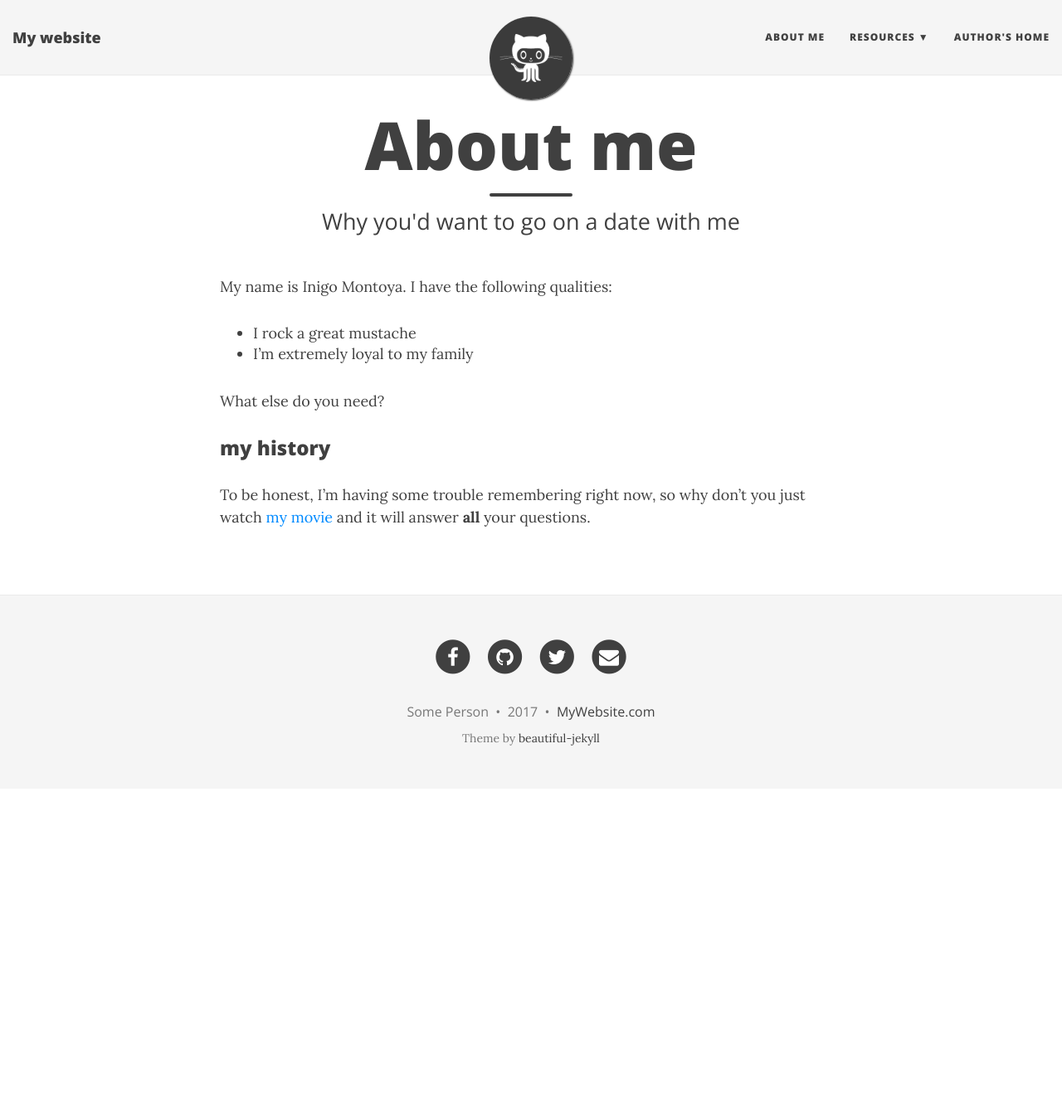
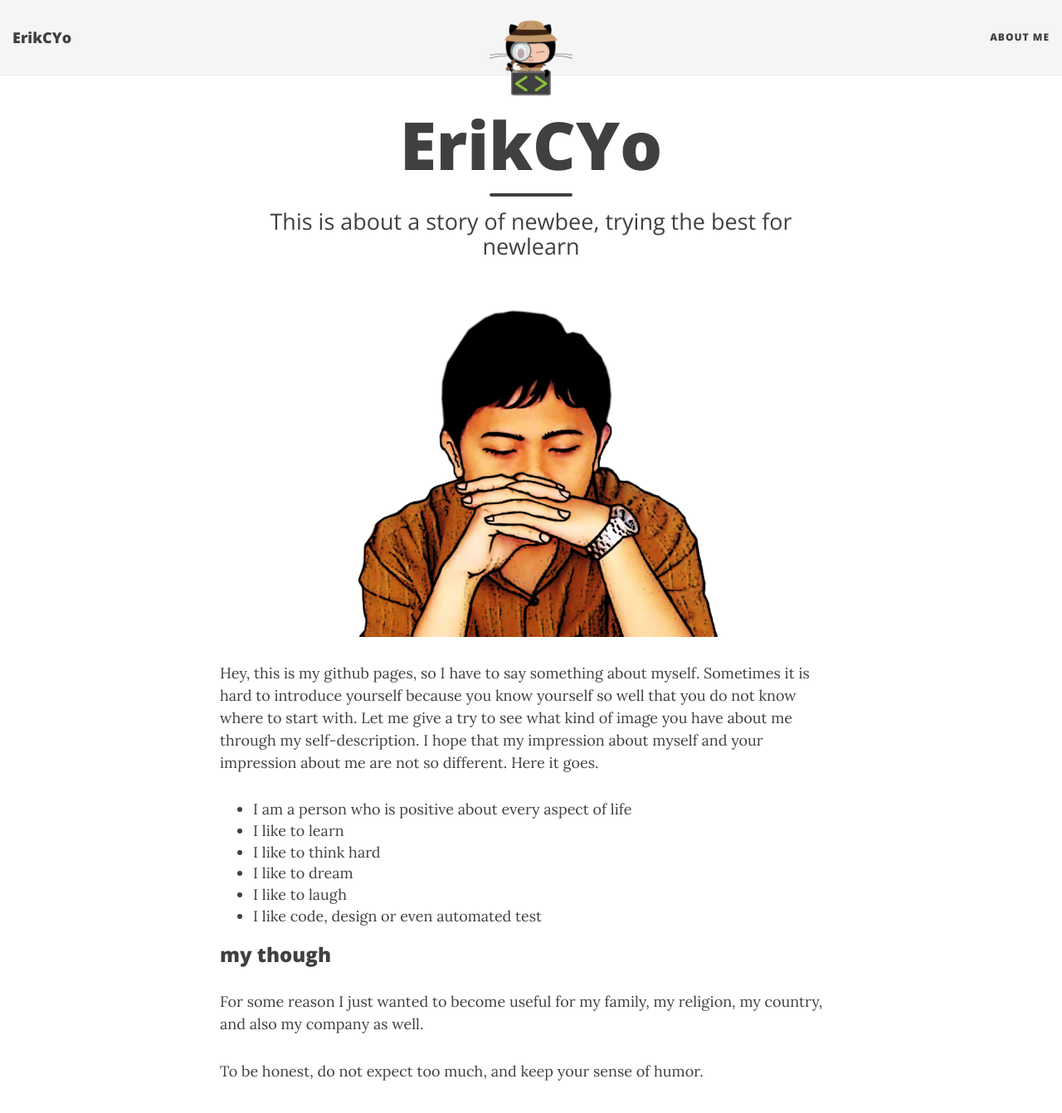
Before and after one commit to erikcyo/erikcyo.github.io, a Jekyll site: the page built from aboutme.md, in a window 1280 px wide and 1400 px high. Shown: the top 1342 px of the window at 83% size. Built offline with Jekyll 4.4.1, drawn with Linux system fonts in a browser that asks for light colours; nearby versions of some CDN libraries.

Commit message:
about me edit

```diff
--- a/_config.yml
+++ b/_config.yml
@@ -4,7 +4,7 @@
 # baseurl is the website's URL without the hostname
 
 # If you are building a simple GitHub user page (http://username.github.io) then use these settings:
-url: "http://username.github.io"
+url: "http://erikcyo.github.io"
 baseurl: ""
 
 # If you are building a GitHub project page then use these settings:
@@ -14,21 +14,20 @@ baseurl: ""
 # Of course don't forget to change the username and projectname to YOUR username and project
 
 # Name of website
-title: My website
+title: ErikCYo
 
 # Short description of your site
-description: A virtual proof that name is awesome!
+description: This is about a story of newbee, trying the best for newlearn
 
 # --- Navigation bar options --- #
 
 # List of links in the navigation bar
 navbar-links:
   About Me: "aboutme"
-  Resources:
-    - Beautiful Jekyll: "http://deanattali.com/beautiful-jekyll/"
-    - Learn markdown: "http://www.markdowntutorial.com/"
-    - GitHub Pages: "https://pages.github.com/"
-  Author's home: "http://deanattali.com"
+  #Resources:
+  #  - Beautiful Jekyll: "http://deanattali.com/beautiful-jekyll/"
+  #  - Learn markdown: "http://www.markdowntutorial.com/"
+  #  - GitHub Pages: "https://pages.github.com/"
 
 # Image to show in the navigation bar - image must be a square (width = height)
 # Remove this parameter if you don't want an image in the navbar
@@ -104,7 +103,7 @@ share-links-active:
 
 # How to display the link to the website in the footer
 # Remove this if you don't want a link in the footer
-url-pretty: "MyWebsite.com"  # eg. "deanattali.com/beautiful-jekyll"
+url-pretty: "erikcyo.github.io"  # eg. "deanattali.com/beautiful-jekyll"
 
 # --- Misc --- #
 # Fill in your Disqus shortname (NOT the userid) if you want to support Disqus comments
@@ -130,7 +129,7 @@ title-separator: "-"
 # --- Don't need to touch anything below here (but you can if you want) --- #
 
 # Output options (more information on Jekyll's site)
-timezone: "America/Vancouver"
+timezone: "Indonesia"
 markdown: kramdown
 highlighter: rouge
 permalink: /:year-:month-:day-:title/
--- a/aboutme.md
+++ b/aboutme.md
@@ -1,16 +1,23 @@
 ---
 layout: page
-title: About me
-subtitle: Why you'd want to go on a date with me
+title: ErikCYo
+subtitle: This is about a story of newbee, trying the best for newlearn
 ---
 
-My name is Inigo Montoya. I have the following qualities:
+<p style="text-align: center;">
+<img src="/img/erik.png" alt="Erik Cyo">
+</p>
 
-- I rock a great mustache
-- I'm extremely loyal to my family
+Hey, this is my github pages, so I have to say something about myself. Sometimes it is hard to introduce yourself because you know yourself so well that you do not know where to start with. Let me give a try to see what kind of image you have about me through my self-description. I hope that my impression about myself and your impression about me are not so different. Here it goes.
 
-What else do you need?
+- I am a person who is positive about every aspect of life
+- I like to learn
+- I like to think hard
+- I like to dream
+- I like to laugh
+- I like code, design or even automated test
 
-### my history
+### my though
+For some reason I just wanted to become useful for my family, my religion, my country, and also my company as well.
 
-To be honest, I'm having some trouble remembering right now, so why don't you just watch [my movie](http://en.wikipedia.org/wiki/The_Princess_Bride_%28film%29) and it will answer **all** your questions.
+To be honest, do not expect too much, and keep your sense of humor.
--- a/css/main.css
+++ b/css/main.css
@@ -186,9 +186,9 @@ img {
   border-radius: 50%;
   margin-left: -50%;
   display: inline-block;
-  box-shadow: 0 0 8px rgba(0, 0, 0, .8);
+  /*box-shadow: 0 0 8px rgba(0, 0, 0, .8);
   -webkit-box-shadow: 0 0 5px rgba(0, 0, 0, .8);
-  -moz-box-shadow: 0 0 8px rgba(0, 0, 0, .8);
+  -moz-box-shadow: 0 0 8px rgba(0, 0, 0, .8);*/
 }
 .navbar-custom .avatar-container  .avatar-img {
   width: 100%;
@@ -212,9 +212,9 @@ img {
 
   .navbar-custom .avatar-container  .avatar-img-border {
     width: 100%;
-    box-shadow: 1px 1px 2px rgba(0, 0, 0, .8);
+    /*box-shadow: 1px 1px 2px rgba(0, 0, 0, .8);
     -webkit-box-shadow: 1px 1px 2px rgba(0, 0, 0, .8);
-    -moz-box-shadow: 1px 1px 2px rgba(0, 0, 0, .8);
+    -moz-box-shadow: 1px 1px 2px rgba(0, 0, 0, .8);*/
   }
 
   .navbar-custom .avatar-container  .avatar-img {
--- a/index.html
+++ b/index.html
@@ -1,7 +1,7 @@
 ---
 layout: page
-title: My website
-subtitle: This is where I will tell my friends way too much about me
+title: newbee-newlearn
+subtitle: This is about a story of newbee, trying the best for newlearn
 use-site-title: true
 ---
 
```
Also changed, not shown: img/avatar-icon.png, img/erik.png (added).
